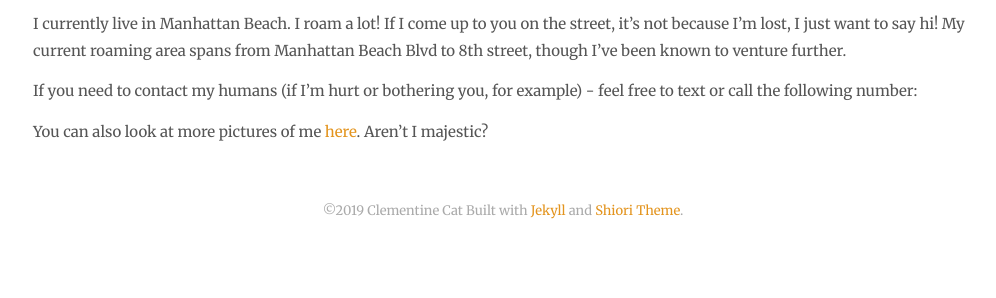
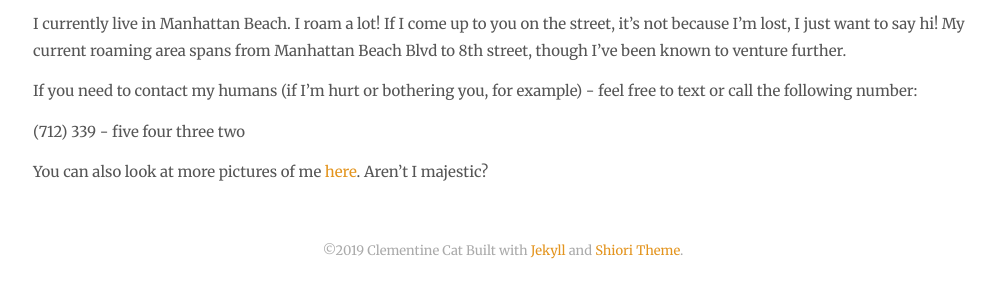
Before and after one commit to salexashenko/clementinecat, a Jekyll site: the page built from index.md, in a window 1280 px wide, cut to the strip 500-798 px from the top of the page. Shown: the whole strip, without its empty margins (137-1133 px from the left). Built offline with Jekyll 4.4.1, drawn with Linux system fonts in a browser that asks for light colours; our own code applies the rules of GitHub Pages for plain Markdown files.

Commit message:
Update index.md

```diff
--- a/index.md
+++ b/index.md
@@ -11,4 +11,6 @@ My current roaming area spans from Manhattan Beach Blvd to 8th street, though I'
 
 If you need to contact my humans (if I'm hurt or bothering you, for example) - feel free to text or call the following number:
 
+(712) 339 - five four three two
+
 You can also look at more pictures of me [here](https://photos.google.com/share/AF1QipP2LuaEEmSEMI_F2ToZaa48KJW0i92OyRgsYPr0tesM2MzU-aGhOnXlRzIXUgmcNA?key=dHQxQWc1TW1iRnRUcERGbERYb3BZYUZia2ZOaDVB). Aren't I majestic?
```
